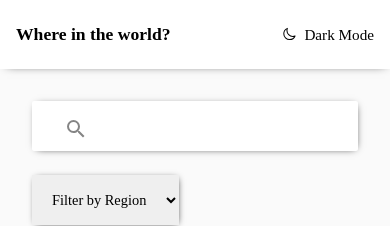
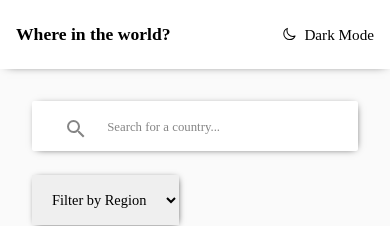
Before and after one commit to Emelie-Dev/rest-countries-api, a React (Vite) app: page / in a window 390 px wide. Shown: the top 226 px of the page. Built offline with nearby package versions, Linux system fonts and the light colour scheme; no server answers; the HTML template or start-up script is replaced by a standard one; a web font is replaced by a local one.

Commit message:
Fix: Edited the placeholder styling

```diff
--- a/src/components/Main/FilterSearchPanel/SearchBar.module.css
+++ b/src/components/Main/FilterSearchPanel/SearchBar.module.css
@@ -113,10 +113,9 @@ form {
   }
 
   .dark::placeholder,.search-bar::placeholder  {
-    color: var(--white);
+
     font-size: 0.8rem;
-    font-family: regularFont;
-    opacity: 0.9;
+
   }
 
 }
```
